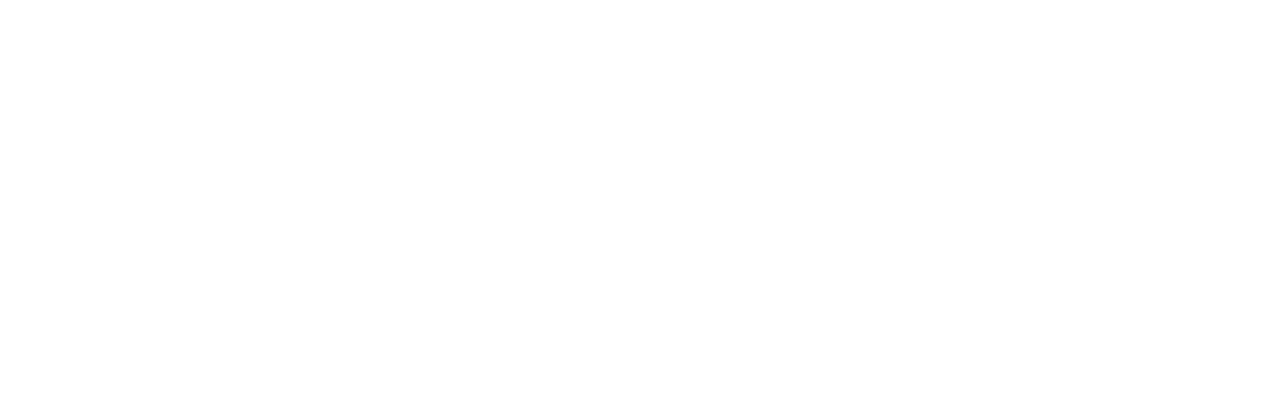
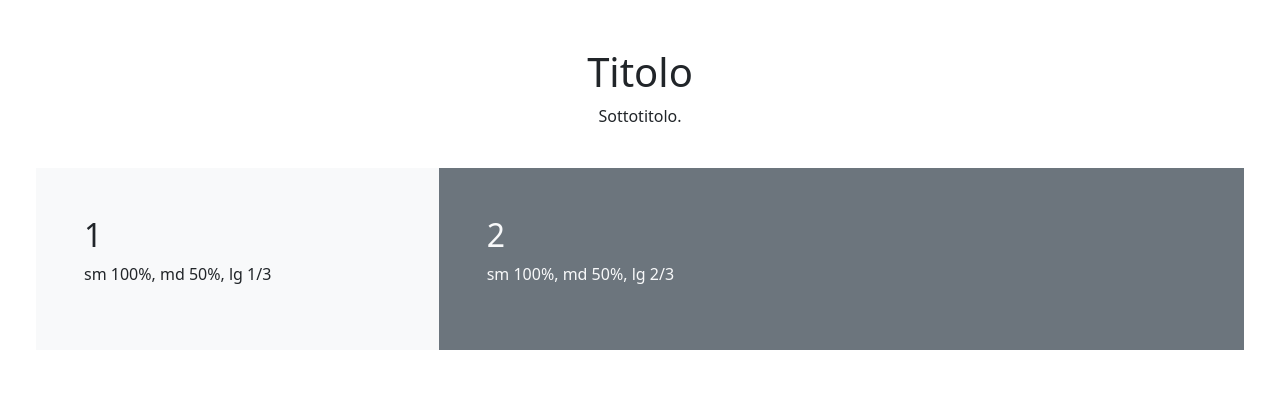
Before and after one commit to giorgiospirostopala/htmlcss-bootstrap-layout, a plain HTML site: page index.html in a window 1280 px wide. Drawn offline with nearby package versions, Linux system fonts and the light colour scheme.

Commit message:
add: title + first-row

```diff
--- a/index.html
+++ b/index.html
@@ -7,7 +7,24 @@
     <link href="https://cdn.jsdelivr.net/npm/bootstrap@5.3.3/dist/css/bootstrap.min.css" rel="stylesheet" integrity="sha384-QWTKZyjpPEjISv5WaRU9OFeRpok6YctnYmDr5pNlyT2bRjXh0JMhjY6hW+ALEwIH" crossorigin="anonymous">
   </head>
   <body>
-
+    <div class="row  text-center pt-5">
+        <div class="col-12">
+            <h1>Titolo</h1>
+        </div>
+        <div class="col-12">
+            <p>Sottotitolo.</p>
+        </div>
+    </div>
+    <div class="row p-5 pt-4">
+        <div class="bg-light p-5 col-12 col-md-6 col-lg-4">
+            <h2>1</h2>
+            <p>sm 100%, md 50%, lg 1/3</p>
+        </div>
+        <div class="text-light bg-secondary p-5 col-12 col-md-6 col-lg-8">
+            <h2>2</h2>
+            <p>sm 100%, md 50%, lg 2/3</p>
+        </div>
+    </div>
 
 
 
```
